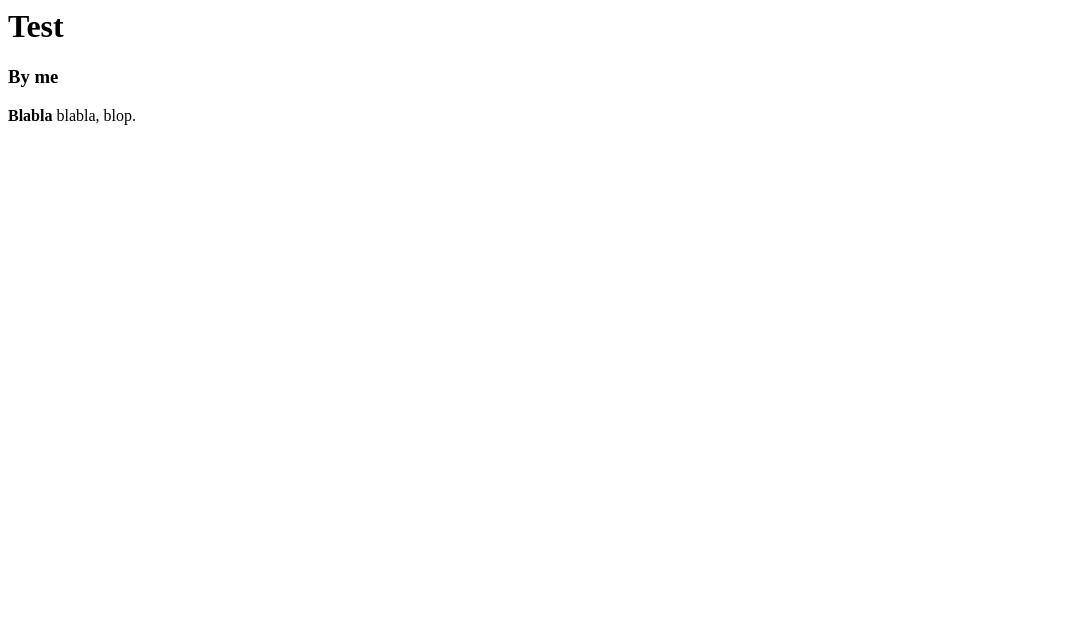
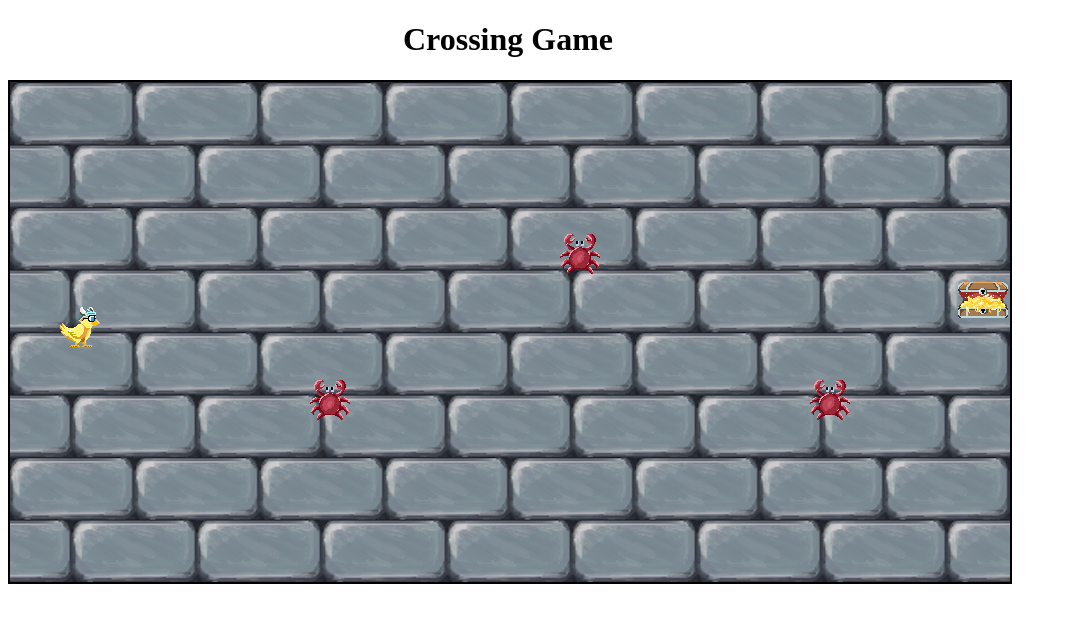
Before and after one commit to Desolox/Test-git-website, a plain HTML site: page index.html in a window 1280 px wide. Shown: the whole page, without its empty margins (0-1067 px from the left). Drawn offline with Linux system fonts and the light colour scheme.

Commit message:
Add files via upload

```diff
--- /dev/null
+++ b/gameScript.js
@@ -0,0 +1,154 @@
+const screenWidth = 1000;
+const screenHeight = 500;
+
+const rectSize = 50;
+const goalHeight = 100;
+
+var canvas = document.getElementById('myCanvas');
+var ctx = canvas.getContext('2d');
+
+var sprites = {};
+var isGameLive = true;
+var isRightKeyPressed = false;
+var isLeftKeyPressed = false;
+
+class GameCharacter{
+  constructor(x, y, w, h, color, speed){
+    this.x = x;
+    this.y = y;
+    this.width = w;
+    this.height = h;
+    this.color = color;
+    this.speed = speed;
+    this.maxSpeed = 4;
+  }
+
+  moveVertically(){
+    if((this.y >= screenHeight - rectSize && this.speed > 0)||
+       (this.y <= 0 && this.speed < 0)){
+      this.speed = -this.speed;
+     }
+    this.y += this.speed;
+  }
+
+  moveHorizontally(){
+    this.x += this.speed;
+    if(this.x <= 0){
+      this.x = 0;
+    }
+  }
+}
+
+var player = new GameCharacter(50, screenHeight / 2 - 50 / 2, rectSize, rectSize, "rgb(0, 0, 255)", 0);
+
+var goal = new GameCharacter(screenWidth - rectSize - 2, screenHeight / 2 - goalHeight / 2 , rectSize, goalHeight, "rgb(255, 255, 0)", 0);
+
+var enemies = [
+  new GameCharacter(300, 0, rectSize, rectSize, "rgb(0, 255, 0)", 2),
+  new GameCharacter(550, screenHeight - 50, rectSize, rectSize, "rgb(0, 255, 0)", -2),
+  new GameCharacter(800, 0, rectSize, rectSize, "rgb(0, 255, 0)", 2)
+];
+
+
+document.onkeydown = function (event) {
+  let keyPressed = event.keyCode;
+  if(keyPressed == 39 || keyPressed == 68){
+    isRightKeyPressed = true;
+    player.speed = player.maxSpeed;
+  }else if(keyPressed == 37 || keyPressed == 81){
+    isLeftKeyPressed = true;
+    player.speed = -player.maxSpeed;
+  }
+}
+
+document.onkeyup = function (event) {
+  let keyup = event.keyCode;
+  if(keyup == 39 || keyup == 68) {
+    isRightKeyPressed = false;
+    if(isLeftKeyPressed){
+      player.speed = -player.maxSpeed;
+    }else{
+      player.speed = 0;
+    }
+  }else if(keyup == 37 || keyup == 81){
+    isLeftKeyPressed = false;
+    if(isRightKeyPressed){
+      player.speed = player.maxSpeed;
+    }else{
+      player.speed = 0;
+    }
+  }
+}
+
+var checkCollisions = function(rect1, rect2){
+  var xOverlap = Math.abs(rect1.x - rect2.x) < Math.max(rect1.width, rect2.width);
+  var yOverlap = Math.abs(rect1.y - rect2.y) < Math.max(rect1.height, rect2.height);
+  return xOverlap && yOverlap;
+}
+
+var endGameLogic = function(text){
+  isGameLive = false;
+  alert(text);
+  window.location = "";
+}
+
+var loadSprites = function(){
+  sprites.player = new Image();
+  sprites.player.src = './images/hero.png';
+
+  sprites.enemies = new Image();
+  sprites.enemies.src = './images/enemy.png';
+
+  sprites.goal = new Image();
+  sprites.goal.src = './images/chest.png';
+
+  sprites.bg = new Image();
+  sprites.bg.src = './images/floor.png';
+}
+
+var update = function(){
+  player.moveHorizontally();
+
+  enemies.forEach(function(elem){
+    if(checkCollisions(elem, player)){
+      endGameLogic('Collision detected !!!');
+    }
+    elem.moveVertically();
+  });
+
+  if(checkCollisions(player, goal)){
+    endGameLogic('You have win !!!');
+  }
+}
+
+var draw = function(){
+  ctx.clearRect(0, 0, screenWidth, screenHeight);
+
+  ctx.drawImage(sprites.bg, 0, 0);
+  ctx.drawImage(sprites.player, player.x, player.y);
+  ctx.drawImage(sprites.goal, goal.x, goal.y);
+
+  /*ctx.fillStyle = goal.color;
+  ctx.fillRect(goal.x, goal.y, goal.width, goal.height);
+
+  ctx.fillStyle = player.color;
+  ctx.fillRect(player.x, player.y, player.width, player.height);*/
+
+  enemies.forEach(function(elem){
+    ctx.drawImage(sprites.enemies, elem.x, elem.y);
+    /*ctx.fillStyle = elem.color;
+    ctx.fillRect(elem.x, elem.y, elem.width, elem.height);*/
+  });
+}
+
+var step = function(){
+  update();
+  draw();
+
+  if(isGameLive){
+    window.requestAnimationFrame(step);
+  }
+}
+
+loadSprites();
+step();
--- a/index.html
+++ b/index.html
@@ -1,9 +1,16 @@
-<htlm>
+<!DOCTYPE html>
+<html lang="en">
+<head>
+  <meta charset="UTF-8">
+  <meta name="viewport" content="width=device-width, initial-scale=1.0">
+  <style type="text/css"></style>
+  <link rel="stylesheet" href="./style.css">
+  <title>Crossing Game</title>
+</head>
+<body>
+  <h1>Crossing Game</h1>
+  <canvas id="myCanvas" width="1000" height="500" ></canvas>
 
-<body>
-<h1>Test</h1>
-<h3>By me</h3>
-<p><strong>Blabla</strong> blabla, blop.</p>
+  <script src="./gameScript.js"></script>
 </body>
-
 </html>
--- /dev/null
+++ b/style.css
@@ -0,0 +1,7 @@
+h1 {
+  width: 1000px;
+  text-align: center;
+}
+canvas {
+  border: black solid 2px;
+}
```
Also changed, not shown: images/chest.png (added), images/enemy.png (added), images/floor.png (added), images/hero.png (added).
